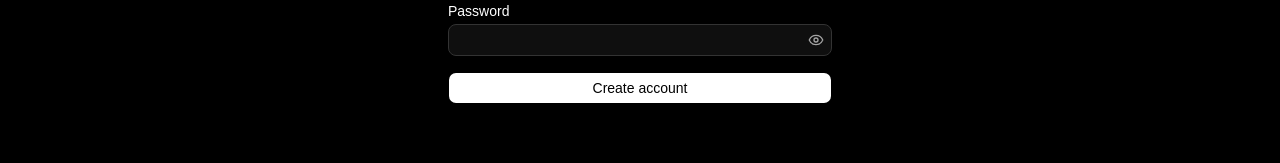
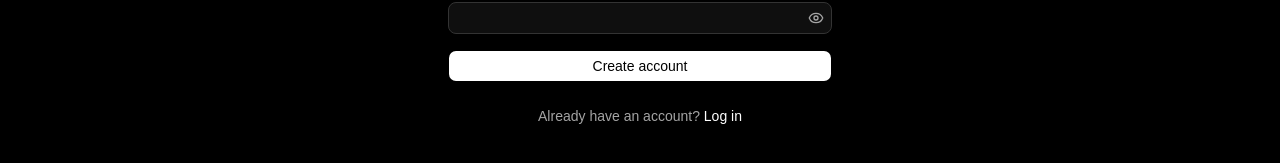
Before and after one commit to andrianllmm/cmsc128-Lab1_CRUD_Maagma, a React (Vite) app in the folder frontend/: page /register in a window 1280 px wide. Shown: the part 465-628 px from the top of the page. Built offline with nearby package versions, Linux system fonts and the light colour scheme; no server answers.

Commit message:
feat: link login and register pages

```diff
--- a/frontend/src/routes/login.tsx
+++ b/frontend/src/routes/login.tsx
@@ -1,4 +1,4 @@
-import { createFileRoute, useNavigate } from "@tanstack/react-router";
+import { createFileRoute, Link, useNavigate } from "@tanstack/react-router";
 import { useAuth } from "@/hooks/useAuth";
 import type { LoginInput } from "@/schemas/auth";
 import { LoginForm } from "@/components/login-form";
@@ -22,6 +22,15 @@ function LoginPage() {
       <div className="flex w-full max-w-sm flex-col gap-6">
         <h2 className="text-lg font-semibold">Welcome back!</h2>
         <LoginForm onSubmit={handleLogin} />
+        <p className="text-center text-sm text-muted-foreground">
+          Don&apos;t have an account?{" "}
+          <Link
+            to="/register"
+            className="font-medium text-foreground underline-offset-4 hover:underline"
+          >
+            Create one
+          </Link>
+        </p>
       </div>
     </div>
   );
--- a/frontend/src/routes/register.tsx
+++ b/frontend/src/routes/register.tsx
@@ -1,4 +1,4 @@
-import { createFileRoute, useNavigate } from "@tanstack/react-router";
+import { createFileRoute, Link, useNavigate } from "@tanstack/react-router";
 import { RegisterForm } from "@/components/register-form";
 import { useAuth } from "@/hooks/useAuth";
 import type { RegisterInput } from "@/schemas/auth";
@@ -22,6 +22,15 @@ function RegisterPage() {
       <div className="flex w-full max-w-sm flex-col gap-6">
         <h2 className="text-lg font-semibold">Create an account</h2>
         <RegisterForm onSubmit={handleRegister} />
+        <p className="text-center text-sm text-muted-foreground">
+          Already have an account?{" "}
+          <Link
+            to="/login"
+            className="font-medium text-foreground underline-offset-4 hover:underline"
+          >
+            Log in
+          </Link>
+        </p>
       </div>
     </div>
   );
```
